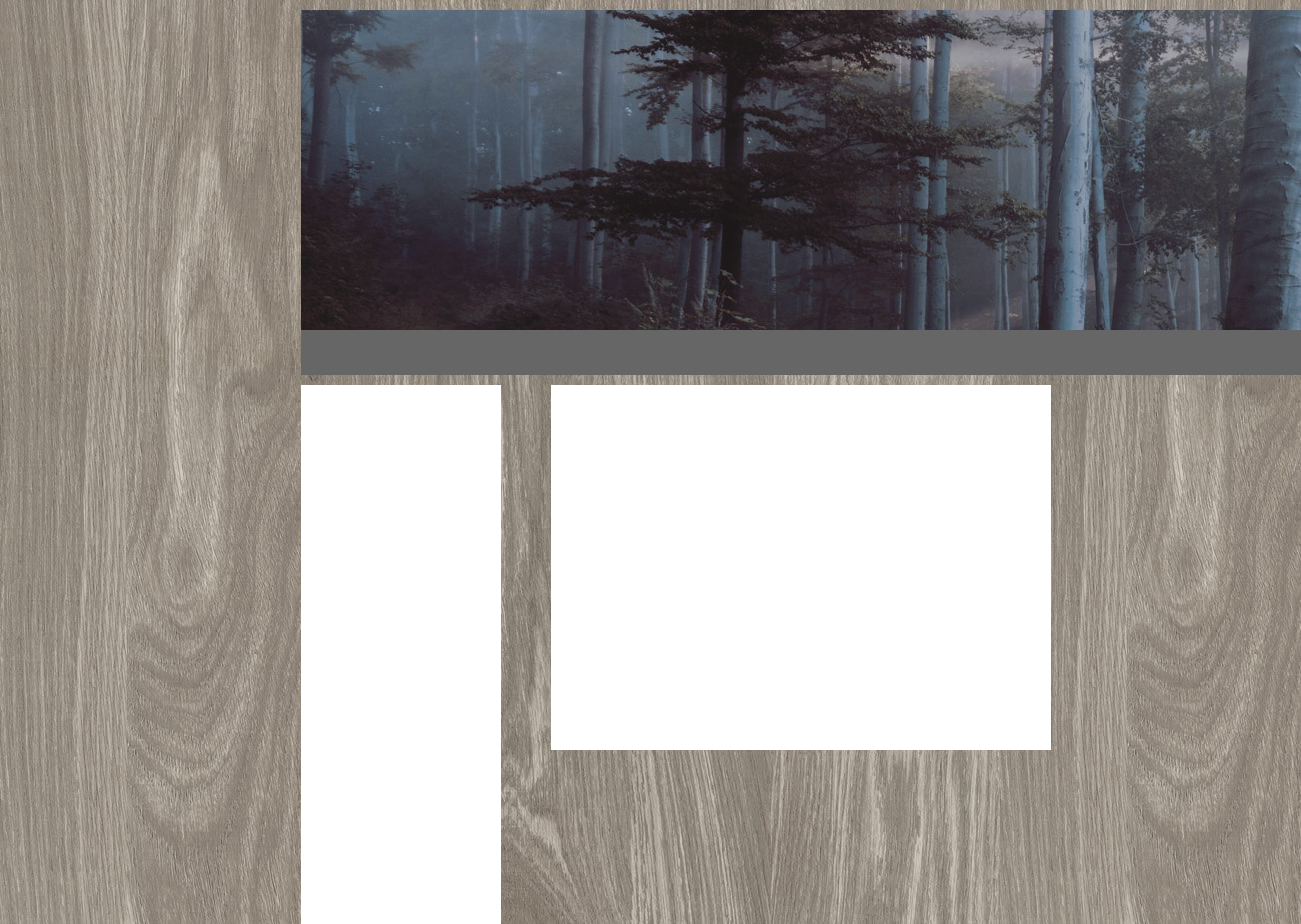
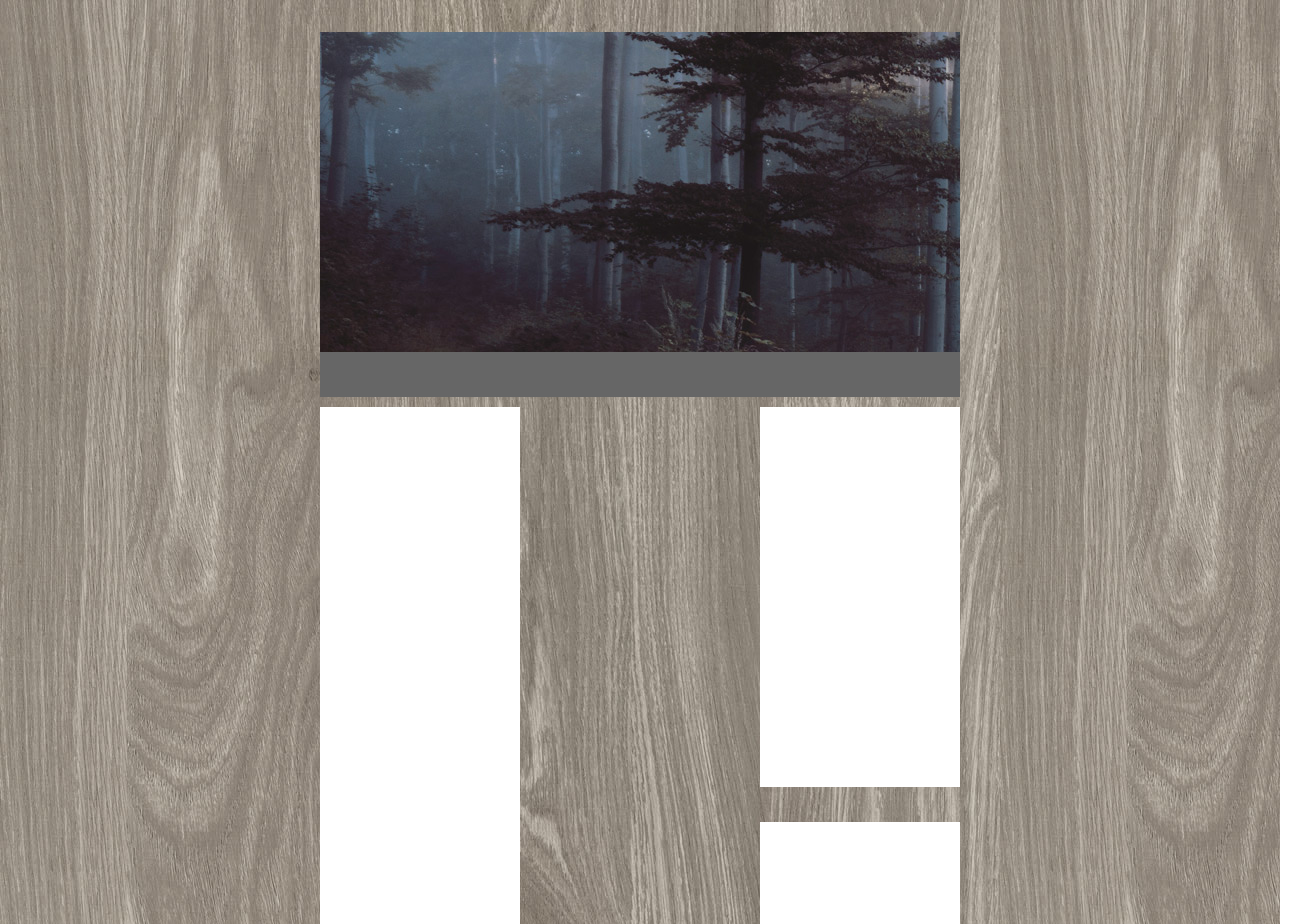
Before and after one commit to enrico76/htmlcss-struttura-wp, a plain HTML site: page index.html in a window 1280 px wide. Shown: the top 924 px of the page, 1301 px wide, since content can reach past the window. Drawn offline with Linux system fonts and the light colour scheme.

Commit message:
modifica da px a % su tutti e box

```diff
--- a/style.css
+++ b/style.css
@@ -6,7 +6,7 @@ body {
   background-image: url("immagini/sfondo.jpg");
 }
 main {
-  width: 53%;
+  width: 50%;
   /* margin-left: 430px;
   margin-right: 430px; */
   margin: auto;
@@ -14,17 +14,17 @@ main {
 }
 header {
   background-image: url("immagini/header.jpg");
-  width: 1000px;
+  width: 100%;
   height: 320px;
-  margin-top: 10px;
+  margin-top: 5%;
 }
 nav {
   background-color: #666666;
-  width: 1000px;
+  width: 100%;
   height: 45px;
 }
 .box1 {
-  width: 750px;
+  width: 76%;
   margin-top: 10px;
   float: left;
 }
@@ -42,7 +42,7 @@ section {
 }
 .box2 {
   float: right;
-  width: 250px;
+  width: 20%;
   margin-top: 10px;
 
 }
@@ -79,6 +79,6 @@ section {
 footer {
   margin-top: 1270px;
   background-color: white;
-  width: 1000px;
+  width: 100%;
   height:200px;
 }
```
